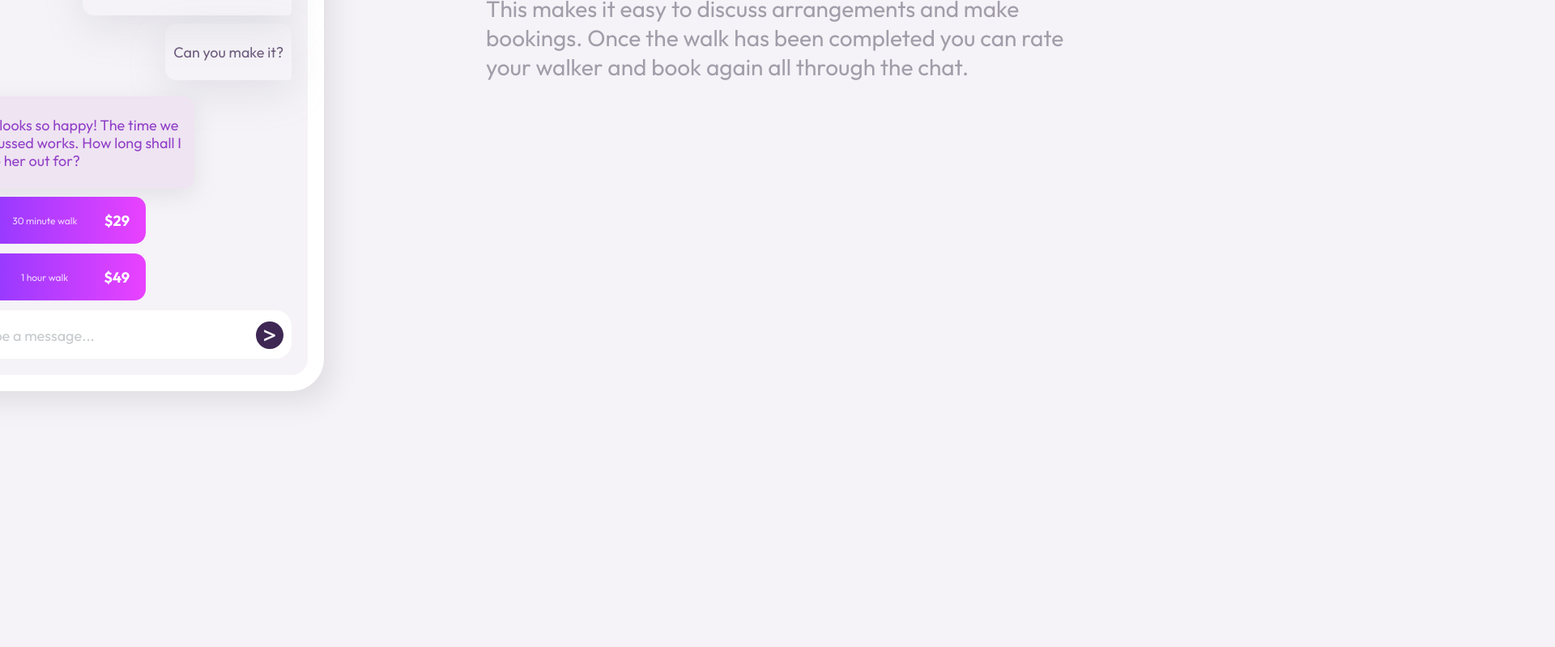
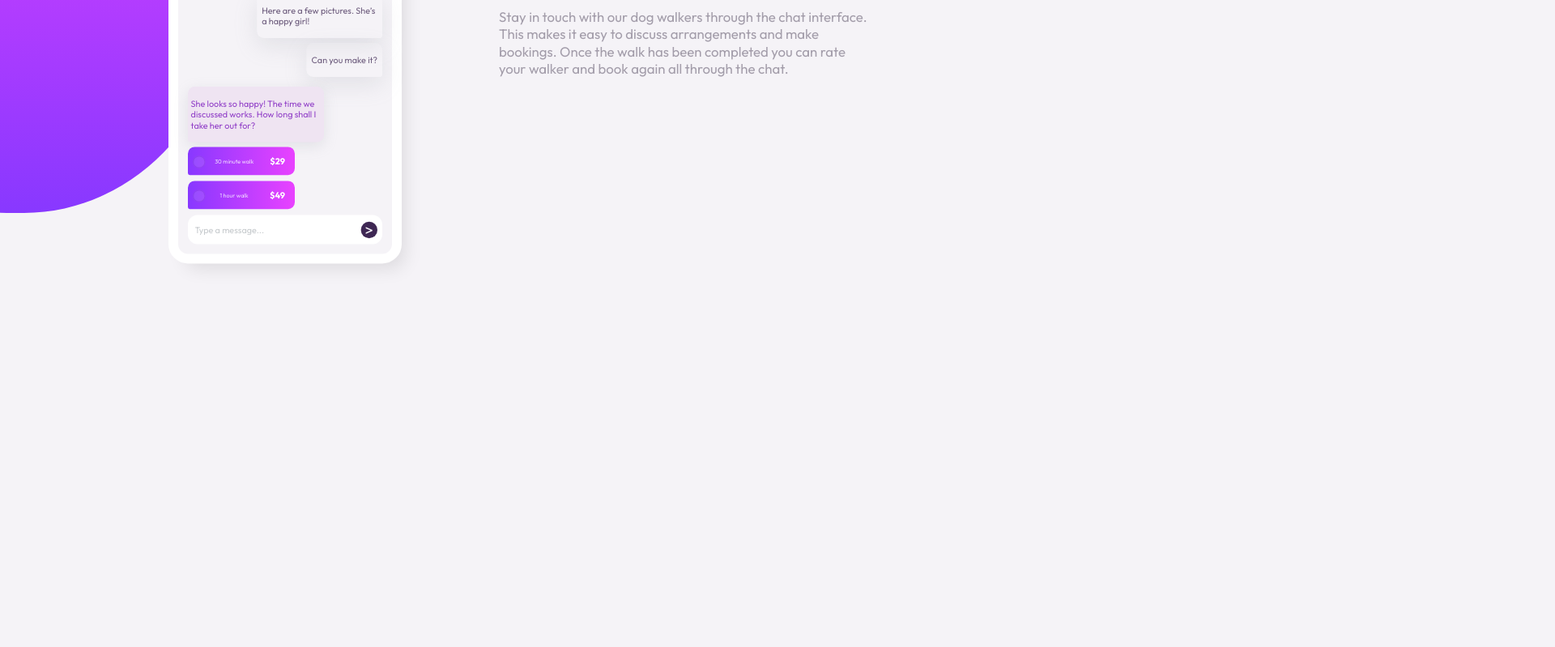
Before and after one commit to andrejicc/Chat-APP-Ilustration, a plain HTML site: page index.html in a window 1280 px wide. Shown: the part 266-1065 px from the top of the page at 81% size, 1920 px wide, since content can reach past the window. After the commit the page ends 800 px from the top, so only its background shows below. Drawn offline with Linux system fonts and the light colour scheme.

Commit message:
css changes

```diff
--- a/styles.css
+++ b/styles.css
@@ -22,7 +22,7 @@
   font-size: 9px;
 }
 html{
-  transform: scale(2);
+  transform: scale(1.2);
   background-color: var(--LightGrayishViolet);
 }
 body{
```
